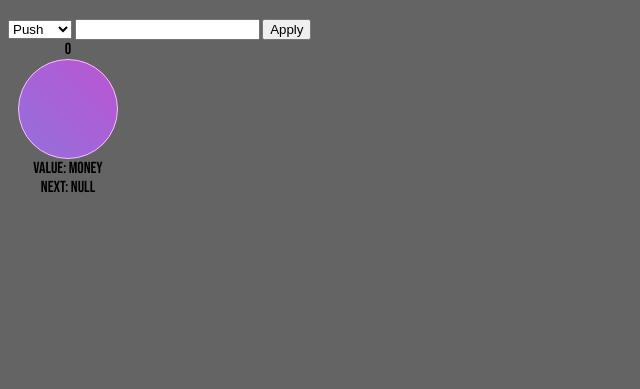
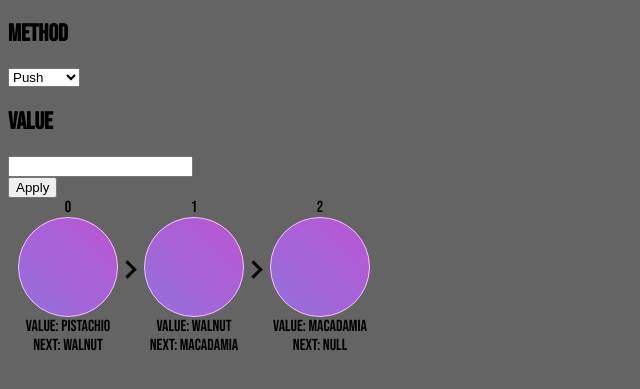
Before and after one commit to AndoChung/linked-list-visualizer, a plain HTML site: page index.html in a window 1280 px wide. Shown: the part 63-452 px from the top of the page, without its empty margins (0-640 px from the left). Drawn offline with Linux system fonts and the light colour scheme.

Commit message:
Update index.html
Added More Functions and updated changeMethod()

```diff
--- a/index.html
+++ b/index.html
@@ -12,6 +12,8 @@
             Apply
         Shift
             Apply
+        Unshift
+            Node Color, Value, Apply
         Set
             Node Color, Value, Index (Input:Number), Apply
         Insert
@@ -34,15 +36,25 @@
 </head>
 <body>
     <h1>Linked List Visualizer</h1>
-    <div class="toolbar">
+    <div class="toolbar" id="toolbar">
         <!-- <label for="method">Select Method</label> -->
+        <div id="method-selector-div">
+            <h2>Method</h2>
             <select id="method">
                 <option value="push">Push</option>
                 <option value="pop">Pop</option>
                 <option value="shift">Shift</option>
                 <option value="unshift">Unshift</option>
+                <option value="set">Set</option>
+                <option value="insert">Insert</option>
+                <option value="remove">Remove</option>
+                <option value="reverse">Reverse</option>
             </select>
+        </div>
+        <div id="input-node-value-div">
+            <h2>Value</h2>
             <input type="text" id="input-node-value">
+        </div>
         <button class="apply-button" id="apply-push">Apply</button>
     </div>
     <section id="linked-list">
@@ -52,7 +64,41 @@
             <div class="node-value-text">
                 Value:
                 <span class="true-node-value">
-                    MONEY
+                    Pistachio
+                </span>
+            </div>
+            <div class="node-next-text">
+                Next:
+                <span class="true-node-next">
+                    Walnut
+                </span>
+            </div>
+        </div>
+        <div class="arrow"></div>
+        <div class="node">
+            <div class="node-index">1</div>
+            <div class="node-body"></div>
+            <div class="node-value-text">
+                Value:
+                <span class="true-node-value">
+                    Walnut
+                </span>
+            </div>
+            <div class="node-next-text">
+                Next:
+                <span class="true-node-next">
+                    Macadamia
+                </span>
+            </div>
+        </div>
+        <div class="arrow"></div>
+        <div class="node">
+            <div class="node-index">2</div>
+            <div class="node-body"></div>
+            <div class="node-value-text">
+                Value:
+                <span class="true-node-value">
+                    Macadamia
                 </span>
             </div>
             <div class="node-next-text">
```
Lines whose indentation alone changed are shown as unchanged.
